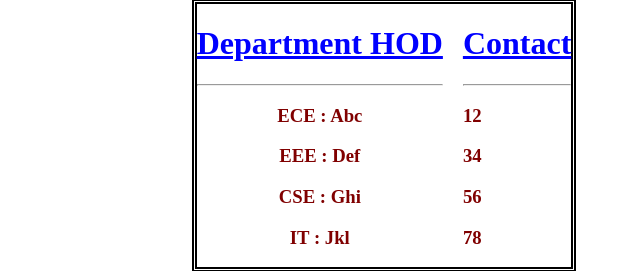
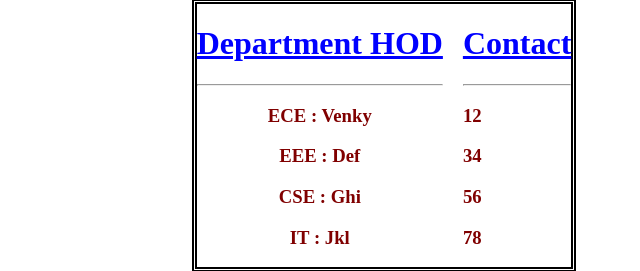
Before and after one commit to Aravinthan-J/Website, a plain HTML site: page Contact.html in a window 1280 px wide. Shown: the part 283-554 px from the top of the page, 256-896 px from the left. Drawn offline with Linux system fonts and the light colour scheme.

Commit message:
Ece Hod Venky

```diff
--- a/Contact.html
+++ b/Contact.html
@@ -47,7 +47,7 @@
         <div>
             <h1>Department HOD</h1>
             <hr>
-            <h3>ECE : Abc</h3>
+            <h3>ECE : Venky</h3>
             <h3>EEE : Def</h3>
             <h3>CSE : Ghi</h3>
             <h3>IT : Jkl</h3>
```
